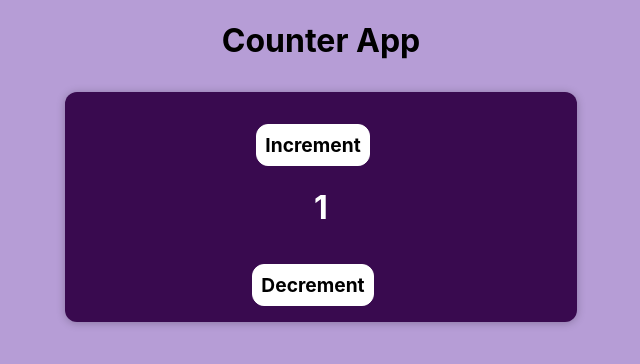
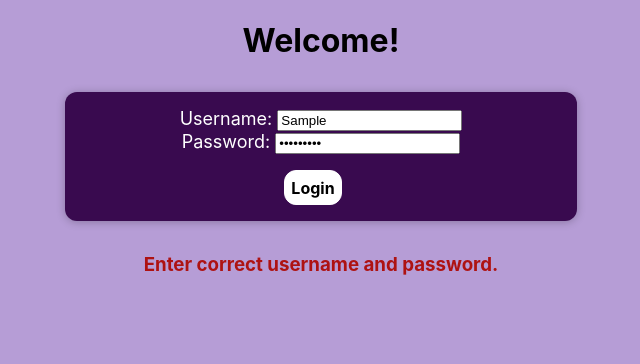
Before and after one commit to skrill36/login_counter, a React (Create React App) app: page / in a window 1280 px wide. Both pictures are taken after typing "Sample", "Sample123" into the empty fields and a click on the button "Login". Shown: the top 364 px of the page, without its empty margins (319-959 px from the left). Built offline with nearby package versions, Linux system fonts and the light colour scheme.

Commit message:
binded login w counter

```diff
--- a/src/App.js
+++ b/src/App.js
@@ -2,24 +2,32 @@ import Login from "./components/login/Login";
 import { useState } from "react";
 import Counter from "./components/counter/Counter";
 
-const DUMMY_INFO = [
-  {
-    username: "abcdef",
-    password: "12345",
-  },
-  { username: "ghijkl", password: "67890" },
-];
+const DUMMY_INFO = {
+  username: "abcdef",
+  password: "12345",
+};
 
 function App() {
   const [isValid, setIsValid] = useState(false);
+  const [error, setError] = useState(false);
 
   const validHandler = (info) => {
-    setIsValid(true);
+    if (
+      info.username === DUMMY_INFO.username &&
+      info.password === DUMMY_INFO.password
+    ) {
+      setIsValid(true);
+      setError(false);
+    } else {
+      setError(true);
+    }
   };
 
   return (
     <div>
-      {isValid ? <Counter></Counter> : <Login onValid={validHandler}></Login>}
+      {!isValid && <Login onValid={validHandler}></Login>}
+      {error && <h3>Enter correct username and password.</h3>}
+      {isValid && <Counter></Counter>}
     </div>
   );
 }
--- a/src/components/login/Login.module.css
+++ b/src/components/login/Login.module.css
@@ -1,5 +1,10 @@
 h1 {
   text-align: center;
+}
+
+h3 {
+  text-align: center;
+  color: rgb(174, 18, 18);
 }
 button {
   font: inherit;
```
